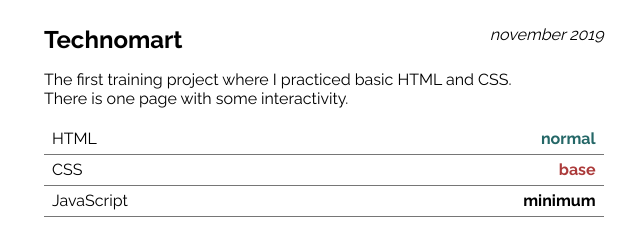
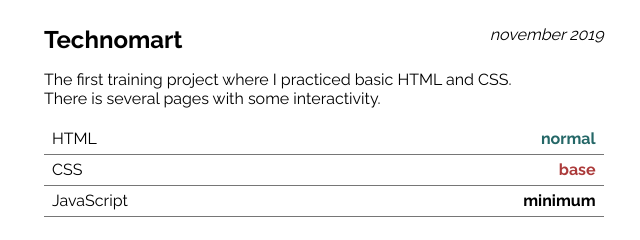
Before and after one commit to KvarcentDekok/portfolio-1, a plain HTML site: page index.html in a window 1280 px wide. Shown: the part 148-388 px from the top of the page, 0-640 px from the left. Drawn offline with Linux system fonts and the light colour scheme.

Commit message:
Makes changes

```diff
--- a/index.html
+++ b/index.html
@@ -22,7 +22,7 @@
 
                     <p class="project__description">
                         The first training project where I practiced basic HTML and CSS.<br>
-                        There is one page with some interactivity.
+                        There is several pages with some interactivity.
                     </p>
 
                     <dl class="project__technologies">
```
